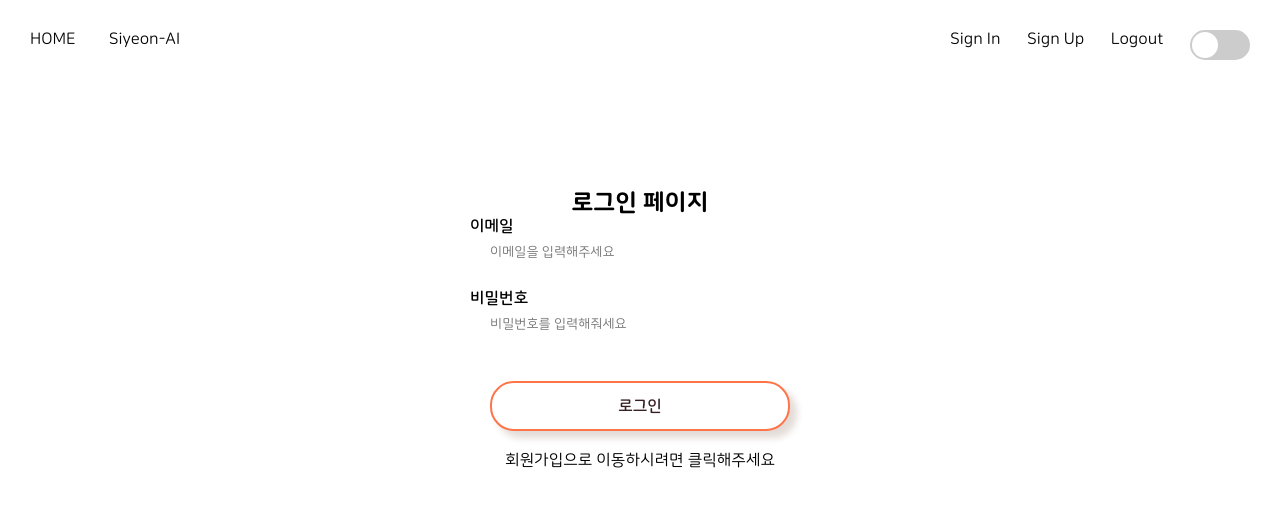
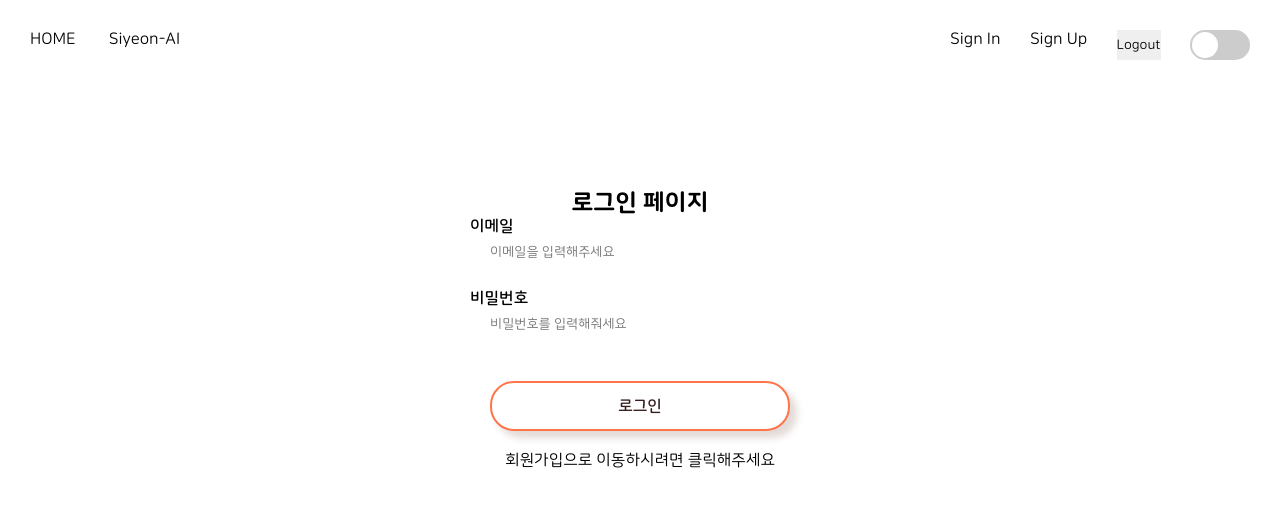
Before and after one commit to rlatldus/SlideeImage, a React (Create React App) app: page /signin in a window 1280 px wide. Shown: the top 506 px of the page. Built offline with nearby package versions, Linux system fonts and the light colour scheme.

Commit message:
로그인 로그안웃 구현

```diff
--- a/src/components/header/Header.js
+++ b/src/components/header/Header.js
@@ -1,7 +1,27 @@
 import * as Styled from "./Style";
 import { Link } from "react-router-dom";
 import Switch from "./../switch/Switch";
+import { Button } from "../button/Button";
+import firebase from "./../../firebase/firebase"; // firebase.js 파일을 import합니다.
+import { useNavigate } from "react-router-dom";
+
 const Header = () => {
+  const navigate = useNavigate();
+  const logout = (e) => {
+    e.preventDefault();
+    firebase
+      .auth()
+      .signOut()
+      .then(() => {
+        localStorage.removeItem("access_token");
+        alert("로그아웃되셨어요");
+        navigate("/");
+        console.log("로그아웃되셨어요");
+      })
+      .catch((error) => {
+        console.log("로그아웃 실패", error);
+      });
+  };
   return (
     <Styled.Header>
       <Styled.Left>
@@ -14,7 +34,7 @@ const Header = () => {
       <Styled.Right>
         <Link to="/signin">Sign In</Link>
         <Link to="/signup">Sign Up</Link>
-        <Link to="/">Logout</Link>
+        <button onClick={logout}>Logout</button>
         <Switch />
       </Styled.Right>
     </Styled.Header>
--- a/src/pages/main/Main.js
+++ b/src/pages/main/Main.js
@@ -4,7 +4,8 @@ import { Button } from "../../components/button/Button";
 import * as Styled from "./style";
 import Header from "../../components/header/Header";
 import { TypingEffect } from "../../components/TypingEffect/TypingEffect";
-import SwiperEffect from "../../components/swiper/swiper";
+import SimpleSlider from "../../components/simpleslider/SimpleSlider";
+import Image from "../../components/image/Image";
 
 const Main = () => {
   const description = `안녕하세요. 접속하신 페이지는 Siyeon - AI의 'home'입니다.
@@ -13,6 +14,7 @@ const Main = () => {
   return (
     <>
       <Header />
+      <Image />
       <TodoForm>
         <Link to="/">
           <Styled.Title>
@@ -22,11 +24,9 @@ const Main = () => {
         <Link to="/signin">
           <Button primary>로그인</Button>
         </Link>
-        <Link to="/signup">
-          <Button>회원가입</Button>
-        </Link>
+        <Link to="/signout">회원가입</Link>
       </TodoForm>
-      <SwiperEffect/>
+      <SimpleSlider />
     </>
   );
 };
--- a/src/pages/signin/SignIn.js
+++ b/src/pages/signin/SignIn.js
@@ -14,8 +14,10 @@ function Login() {
     try {
       const user = await signInWithEmailAndPassword(auth, email, password);
       console.log(user);
+      localStorage.setItem("access_token", user.user.accessToken);
       alert("로그인되셨어요~");
-      navigate("/");
+
+      navigate("/todo");
     } catch (error) {
       console.log(error.message);
       alert("회원정보를 확인해줘세요~");
```
